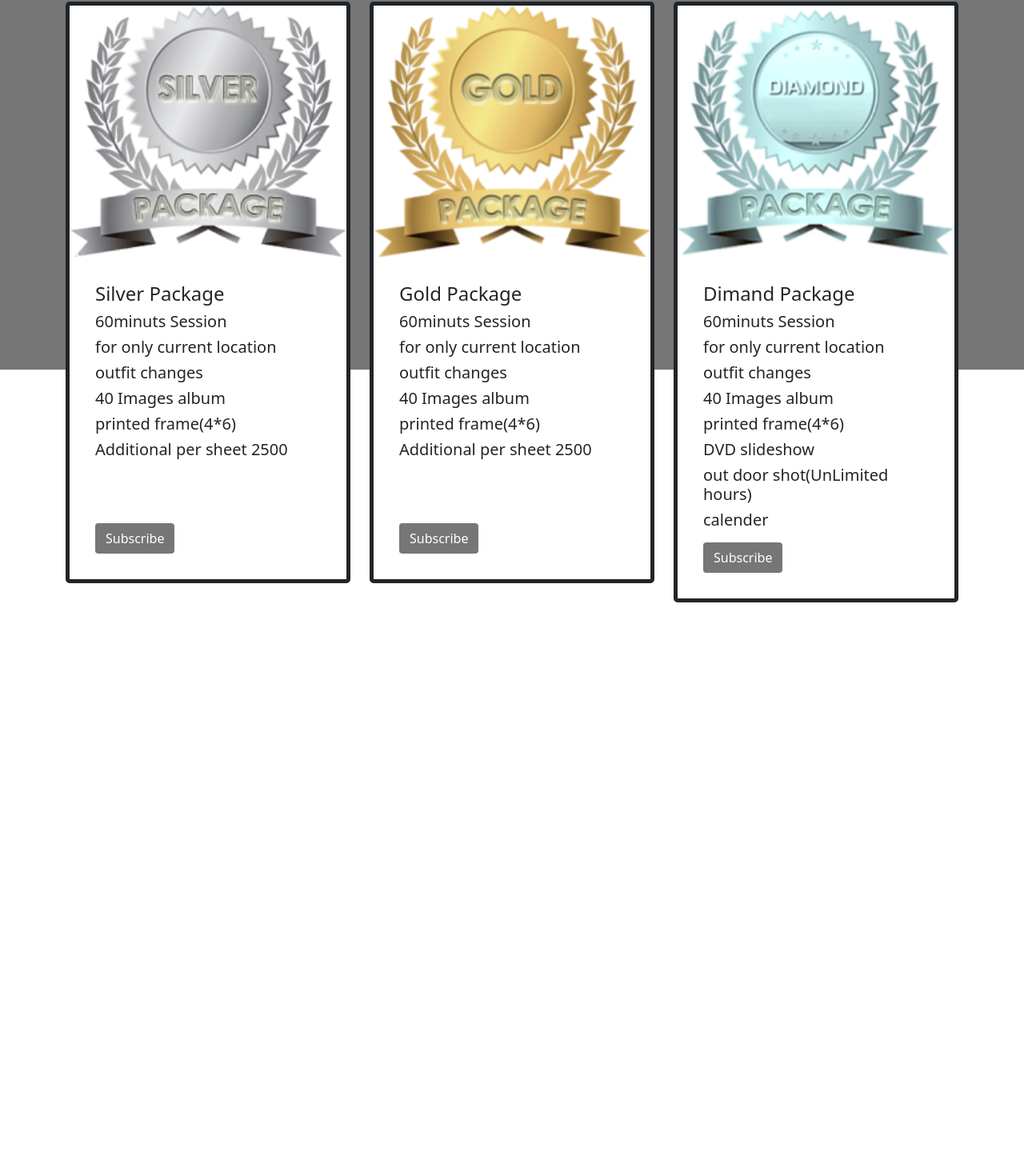
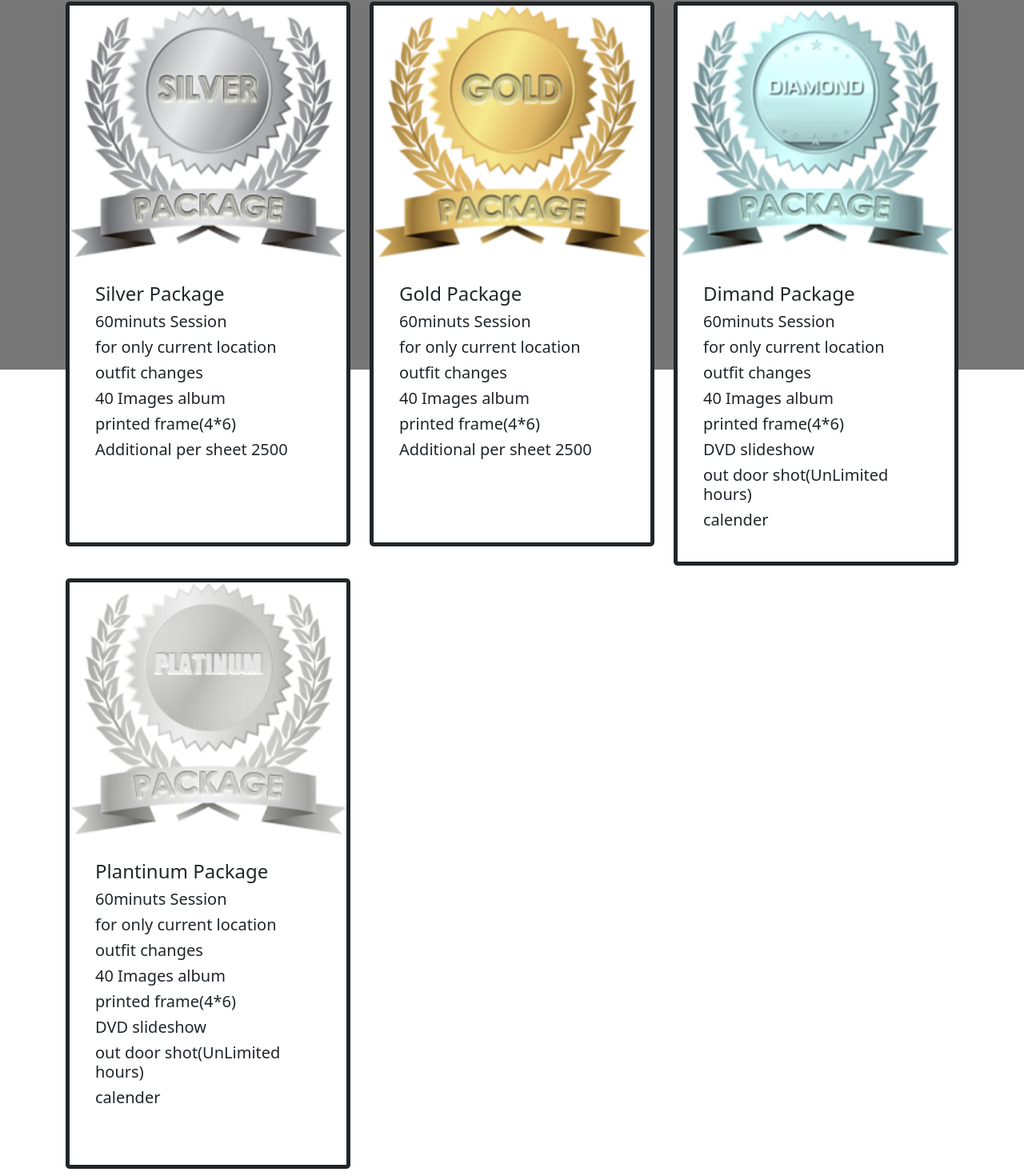
Before and after one commit to FarzanFrost/Flash, a React (Create React App) app in the folder flash-front-end/: page /ViewPackagesBirthday in a window 1280 px wide. Shown: the part 88-1558 px from the top of the page at 80% size. Before the commit the page ends 905 px from the top, so only its background shows below. Built offline with nearby package versions, Linux system fonts and the light colour scheme.

Commit message:
resturcture ViewPackagesBirthday.js and remove buttons

```diff
--- a/flash-front-end/src/ViewPackagesBirthday.js
+++ b/flash-front-end/src/ViewPackagesBirthday.js
@@ -37,21 +37,6 @@ const Vieweventdetailsforadmin = () => {
                             <h3 className="mb-2">Packages </h3>
                         </div>
 
-
-
-
-                        <button className="carousel-control-prev" type="button" data-bs-target="#carouselExampleControls"
-                                data-bs-slide="prev">
-                            <span className="carousel-control-prev-icon" aria-hidden="true"></span>
-                            <span className="visually-hidden">Previous</span>
-                        </button>
-                        <button className="carousel-control-next" type="button" data-bs-target="#carouselExampleControls"
-                                data-bs-slide="next">
-                            <span className="carousel-control-next-icon" aria-hidden="true"></span>
-                            <span className="visually-hidden">Next</span>
-                        </button>
-
-
                         <div className="col-12">
                             <div id="carouselExampleControls" className="carousel slide" data-bs-ride="carousel">
 
@@ -77,7 +62,7 @@ const Vieweventdetailsforadmin = () => {
                                                             <h5>&nbsp;</h5>
                                                         </p>
 
-                                                        <a href="#" className="btn" style={{...style3}}>Subscribe</a>
+
                                                     </div>
 
 
@@ -104,7 +89,7 @@ const Vieweventdetailsforadmin = () => {
                                                             <h5>&nbsp;</h5>
                                                         </p>
 
-                                                        <a href="#" className="btn" style={{...style3}}>Subscribe</a>
+
                                                     </div>
 
 
@@ -130,7 +115,7 @@ const Vieweventdetailsforadmin = () => {
                                                             <h5>calender</h5>
                                                         </p>
 
-                                                        <a href="#" className="btn" style={{...style3}}>Subscribe</a>
+
                                                     </div>
 
 
@@ -139,12 +124,18 @@ const Vieweventdetailsforadmin = () => {
                                             </div>
                                         </div>
                                     </div>
+                                </div>
+                            </div>
+                        </div>
 
-
-                                    <div className="carousel-item">
+                        <div className="col-12">
+                            <div id="carouselExampleControls" className="carousel slide" data-bs-ride="carousel">
+                                <div className="carousel-inner">
+                                    <div className="carousel-item active">
+                                        <div className="row">
                                             <div className="col-md-4 mb-3">
                                                 <div className="card border-dark border-5 rounded-3">
-                                                <img className="img-fluid" alt="100%x280"src={platinumPhoto}></img>
+                                                    <img className="img-fluid" alt="100%x280" src={platinumPhoto}></img>
                                                     <div className="card-body">
                                                         <div className="card-body">
 
@@ -159,11 +150,13 @@ const Vieweventdetailsforadmin = () => {
                                                                 <h5>out door shot(UnLimited hours)</h5>
                                                                 <h5>calender</h5>
                                                             </p>
+                                                            <br/>
 
-                                                    <a href="#" className="btn" style={{...style3}}>Subscribe</a>
                                                         </div>
-
-
+                                                    </div>
+                                                </div>
+                                            </div>
+                                        </div>
                                     </div>
                                 </div>
                             </div>
@@ -171,11 +164,6 @@ const Vieweventdetailsforadmin = () => {
 
 
 
-
-
-                                </div>
-                            </div>
-                        </div>
                     </div>
                 </div>
             </section>
```
Lines whose indentation alone changed are shown as unchanged.
